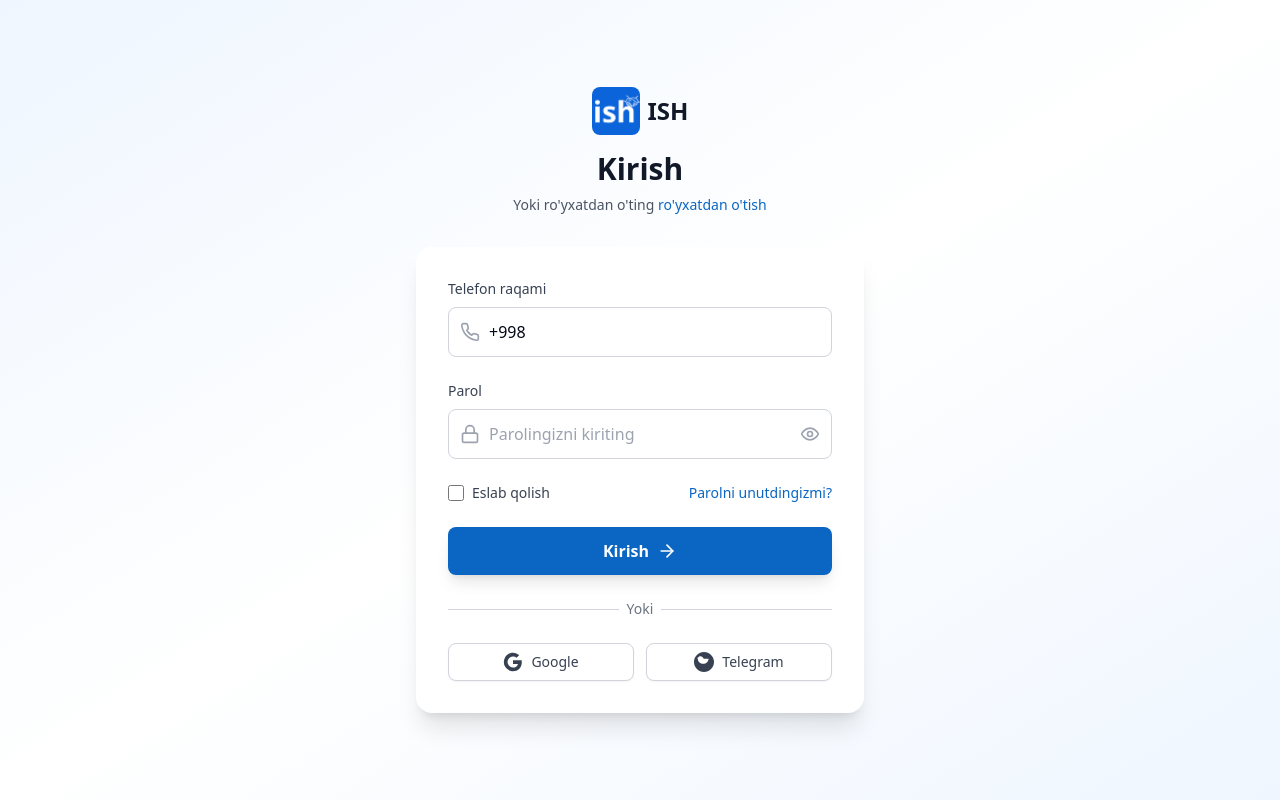
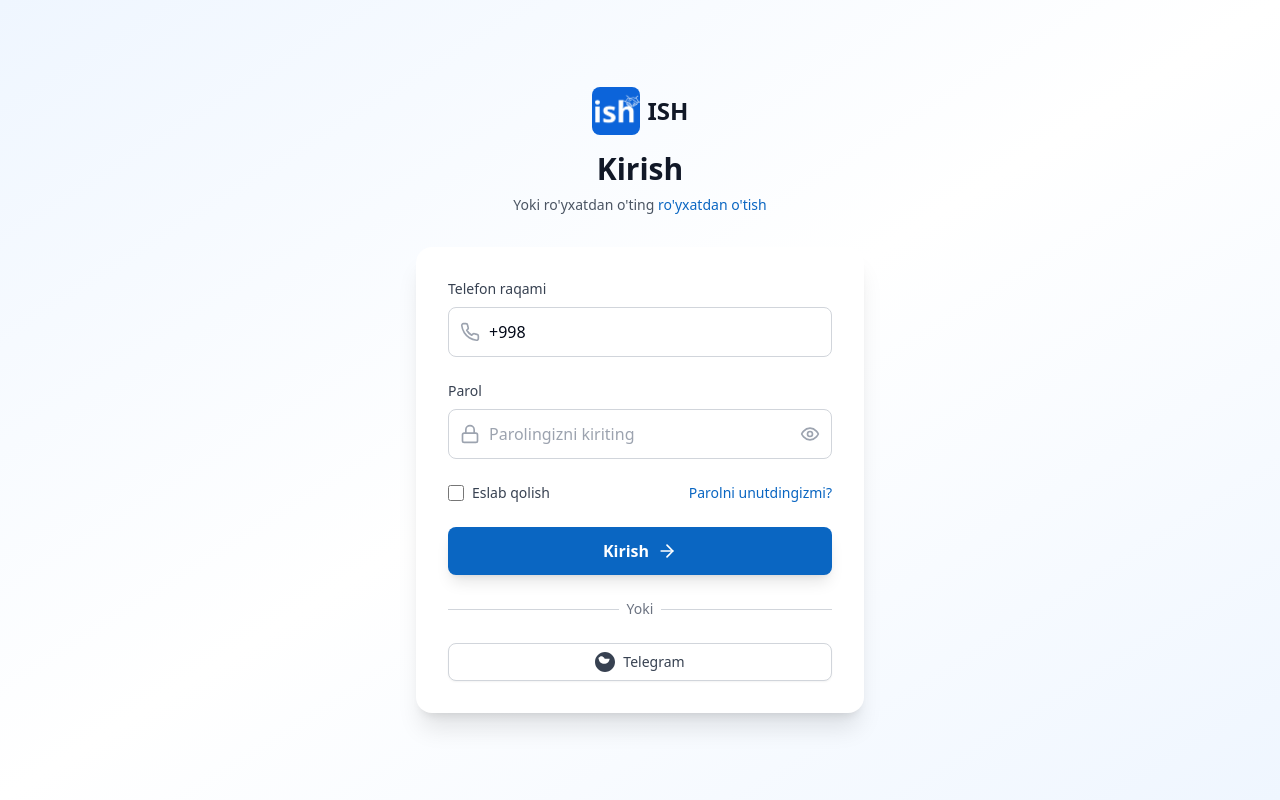
Before and after one commit to ish-uz/ish-frontend, a React (Vite) app: page /login in a window 1280 px wide. Built offline with nearby package versions, Linux system fonts and the light colour scheme.

Commit message:
Remove Google login, keep Telegram only

```diff
--- a/src/features/auth/pages/LoginPage.tsx
+++ b/src/features/auth/pages/LoginPage.tsx
@@ -304,32 +304,8 @@
             </div>
           </div>
 
-          {/* Social login */}
-          <div className='mt-6 grid grid-cols-2 gap-3'>
-            <button
-              type='button'
-              className='w-full inline-flex justify-center items-center px-4 py-2 border border-gray-300 rounded-lg shadow-sm bg-white text-sm font-medium text-gray-700 hover:bg-gray-50'
-            >
-              <svg className='h-5 w-5' viewBox='0 0 24 24'>
-                <path
-                  fill='currentColor'
-                  d='M22.56 12.25c0-.78-.07-1.53-.2-2.25H12v4.26h5.92c-.26 1.37-1.04 2.53-2.21 3.31v2.77h3.57c2.08-1.92 3.28-4.74 3.28-8.09z'
-                />
-                <path
-                  fill='currentColor'
-                  d='M12 23c2.97 0 5.46-.98 7.28-2.66l-3.57-2.77c-.98.66-2.23 1.06-3.71 1.06-2.86 0-5.29-1.93-6.16-4.53H2.18v2.84C3.99 20.53 7.7 23 12 23z'
-                />
-                <path
-                  fill='currentColor'
-                  d='M5.84 14.09c-.22-.66-.35-1.36-.35-2.09s.13-1.43.35-2.09V7.07H2.18C1.43 8.55 1 10.22 1 12s.43 3.45 1.18 4.93l2.85-2.22.81-.62z'
-                />
-                <path
-                  fill='currentColor'
-                  d='M12 5.38c1.62 0 3.06.56 4.21 1.64l3.15-3.15C17.45 2.09 14.97 1 12 1 7.7 1 3.99 3.47 2.18 7.07l3.66 2.84c.87-2.6 3.3-4.53 6.16-4.53z'
-                />
-              </svg>
-              <span className='ml-2'>Google</span>
-            </button>
+          {/* Telegram login */}
+          <div className='mt-6'>
             <button
               type='button'
               onClick={() => setShowTelegramLogin(true)}
```
